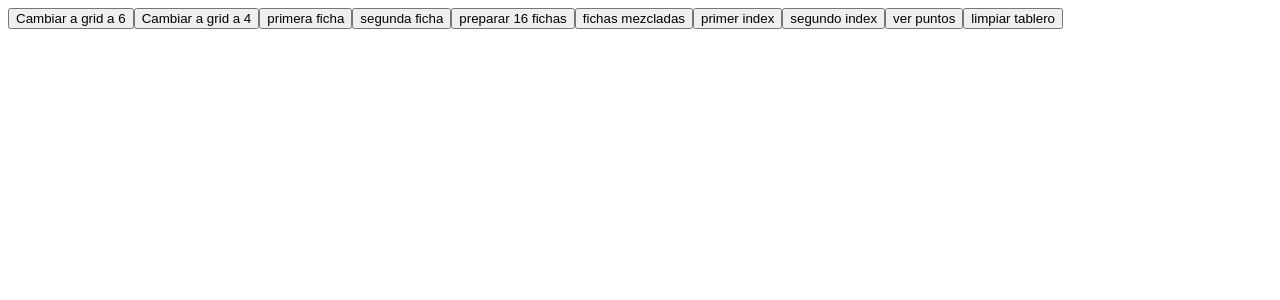
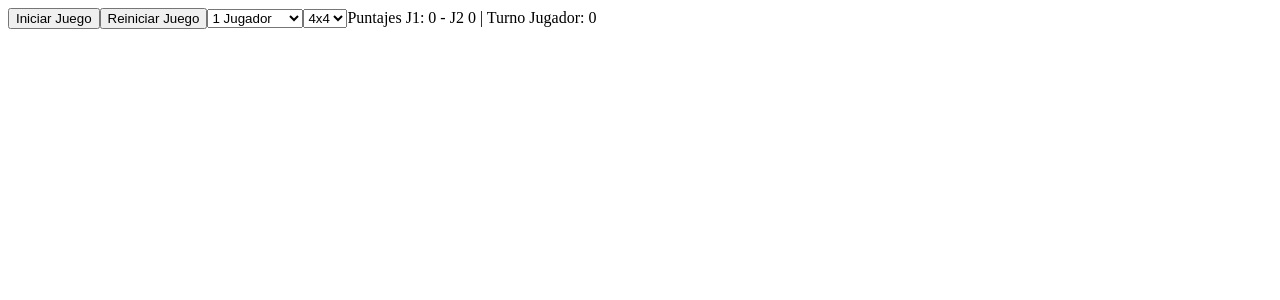
Before and after one commit to DanielBarbe/unq-ui-jorge-barberena-trabajo-final, a React (Create React App) app: page / in a window 1280 px wide. Shown: the top 300 px of the page. Built offline with nearby package versions, Linux system fonts and the light colour scheme.

Commit message:
Cambio la implementacion de las fichas y el tablero. Agrego una navbar Implemento juego para 2 jugadores Implemento sistema de puntos Implemento reinicio de juego

```diff
--- a/src/components/App.js
+++ b/src/components/App.js
@@ -1,5 +1,5 @@
 import "../css/main.css"
-import Ficha from "./Ficha.jsx"
+import Tablero from "./Tablero.jsx"
 import batman from "../img/batman.png"
 import captain from "../img/captain.png"
 import flash from "../img/flash.png"
@@ -10,58 +10,53 @@ import robin from "../img/robin.png"
 import spiderman from "../img/spiderman.png"
 import superman from "../img/superman.png"
 import wonder from "../img/wonder.png"
-import { useEffect, useState } from "react"
+import NavBar from "./NavBar.jsx"
+import { useState } from "react"
 
+const imagenes = [batman, captain, flash, green, ironman, punisher, robin, spiderman, superman, wonder]
 
 const App = () => {
 
   const root = document.querySelector(':root');
-  const [ficha, setFicha] = useState(null);
-  const [fichaEnEspera, setFichaEnEspera] = useState(null);
-  const [indexFicha, setIndexFicha] = useState(null);
-  const [indexFichaEnEspera, setIndexFichaEnEspera] = useState(null);
-  const [puntaje, setPuntaje] = useState(0);
+  const [animandose, setAnimandose] = useState(false);
+  const [fichaElegida, setFichaElegida] = useState(null);
   const [fichasMezcladas, setFichasMezcladas] = useState([]);
-  let fiches = []
+  const [tamañoTablero, setTamañoTablero] = useState(4);
+  const [partidaEnCurso, setPartidaEnCurso] = useState(false);
+  const [puntajes, setPuntajes] = useState([0,0]);
+  const [cantJugadores, setCantJugadores] = useState(1);
+  const [turno, setTurno] = useState(0);
 
-  const imagenes = [batman, captain, flash, green, ironman, punisher, robin, spiderman, superman, wonder]
-
-  useEffect (() => {
-    if(ficha && !fichaEnEspera){
-      setIndexFichaEnEspera(indexFicha)
-      setFichaEnEspera(ficha)
-      setIndexFicha(null)
-      setFicha(null)
-    }
-    ficha && fichaEnEspera && verificarSeleccion()
-  }, [ficha]);
-
-  const verificarSeleccion = () => {
-    if(ficha === fichaEnEspera){
-      setPuntaje(puntaje + 1)
-    }else{
-      voltear(fichaEnEspera, indexFichaEnEspera)
-      voltear(ficha, indexFicha)
-    }
-    setFicha(null)
-    setFichaEnEspera(null)
-    setIndexFicha(null)
-    setIndexFichaEnEspera(null)
+  const iniciarJuego = () => {
+    setPartidaEnCurso(true);
+    definirColumnasTablero()
+    const imagenesMezcladas = prepararImagenes(tamañoTablero * tamañoTablero);
+    setFichasMezcladas(imagenesMezcladas.map( (imagen, i) => ({ index: i, imagen, volteada: false }) ));
+    prepararFichas();
   }
 
-  const voltear = (imagen, index) => {
-    let tmp = [...fichasMezcladas]
-    tmp.splice(index,1, <Ficha frente={imagen} index={index} setFicha={setFicha} setIndex={setIndexFicha}/>)
-    setFichasMezcladas(tmp)
-    console.log(tmp)
+  const reiniciarJuego = () => {
+    setPartidaEnCurso(true);
+    definirColumnasTablero()
+    setPuntajes([0,0]);
+    prepararFichas();
   }
 
-  const prepararFichas = (cantidad) => {
-    let result = []
-    let indexImg = 0
+  const definirColumnasTablero = () => {
+    root.style.setProperty('--grid-cols', tamañoTablero)
+  }
+
+  const prepararFichas = () => {
+    const imagenesMezcladas = prepararImagenes(tamañoTablero * tamañoTablero);
+    setFichasMezcladas(imagenesMezcladas.map( (imagen, i) => ({ index: i, imagen, volteada: false }) ));
+  }
+
+  const prepararImagenes = (cantidad) => {
+    let result = [];
+    let indexImg = 0;
     for (let i = 0; i < cantidad/2; i++){
-      result.push(imagenes[indexImg], imagenes[indexImg])
-      indexImg = (indexImg + 1) % imagenes.length
+      result.push(imagenes[indexImg], imagenes[indexImg]);
+      indexImg = (indexImg + 1) % imagenes.length ;
     }
     for (let i = result.length - 1; i > 0; i--) {
       let j = Math.floor(Math.random() * (i + 1));
@@ -69,24 +64,47 @@ const App = () => {
       result[i] = result[j];
       result[j] = temp;
     }
-    setFichasMezcladas(result.map( (imagen, i) => ( <Ficha frente={imagen} index={i} setFicha={setFicha} setIndex={setIndexFicha} /> )))
+    return [...result];
+  }
+
+  const cambiarTurno = () => {
+    setTurno((turno + 1) % cantJugadores);
+  }
+
+  const sumarPuntoAJugadorActivo = () => {
+    let tmp = [...puntajes]
+    tmp[turno]++
+    setPuntajes(tmp)
+  }
+
+  const onSelection = ficha => {
+    const fichaVolteada = { ...ficha, volteada: true };
+    let fichasMezcladasCopia = [...fichasMezcladas];
+    fichasMezcladasCopia.splice(ficha.index, 1, fichaVolteada);
+    setFichasMezcladas(fichasMezcladasCopia);
+    if(fichaElegida === null) {
+      setFichaElegida(ficha);
+    } else if (fichaElegida.imagen === ficha.imagen) {
+      setFichaElegida(null);
+      sumarPuntoAJugadorActivo();
+      cambiarTurno();
+    } else {
+      setAnimandose(true);
+      setTimeout(() => {
+        fichasMezcladasCopia.splice(ficha.index, 1, ficha);
+        fichasMezcladasCopia.splice(fichaElegida.index, 1, fichaElegida);
+        setFichasMezcladas(fichasMezcladasCopia);
+        setFichaElegida(null);
+        setAnimandose(false);
+        cambiarTurno();
+      }, 1000);
+    }
   }
 
   return (
     <>
-      <button type="button" onClick={ () => root.style.setProperty('--grid-cols', 6) }> Cambiar a grid a 6</button>
-      <button type="button" onClick={ () => root.style.setProperty('--grid-cols', 4) }> Cambiar a grid a 4</button>
-      <button type="button" onClick={ () => console.log(ficha) }> primera ficha</button>
-      <button type="button" onClick={ () => console.log(fichaEnEspera) }> segunda ficha</button>
-      <button type="button" onClick={ () => prepararFichas(16) }> preparar 16 fichas </button>
-      <button type="button" onClick={ () => console.log(fichasMezcladas) }> fichas mezcladas</button>
-      <button type="button" onClick={ () => console.log(indexFicha) }> primer index</button>
-      <button type="button" onClick={ () => console.log(indexFichaEnEspera) }> segundo index</button>
-      <button type="button" onClick={ () => console.log(puntaje) }> ver puntos</button>
-      <button type="button" onClick={ () => setFichasMezcladas([]) }> limpiar tablero</button>
-
-      <div className="tablero"> {fichasMezcladas} </div>
-
+      {NavBar(iniciarJuego, reiniciarJuego, setTamañoTablero, setCantJugadores, partidaEnCurso, puntajes, turno)}
+      <Tablero fichas={fichasMezcladas} animandose={animandose} onSelection={onSelection} />
     </>
   );
 }
--- /dev/null
+++ b/src/components/DropDownMenu.jsx
@@ -0,0 +1,13 @@
+const DropDownMenu = (valorDefault, listaDeOpciones, setValor) => {
+
+    return (
+        <select defaultValue={valorDefault} onChange={(e) => {setValor(e.target.value)}}>
+            {listaDeOpciones.map((opcion) =>
+                <option value={opcion.valor}>{opcion.etiqueta}</option>
+            ) }
+        </select>
+    )
+
+}
+
+export default DropDownMenu;
--- a/src/components/Ficha.jsx
+++ b/src/components/Ficha.jsx
@@ -1,21 +1,14 @@
-import { useState } from "react";
+import '../css/main.css';
 import reverso from "../img/reverso.png";
 
-const Ficha = ({frente, index , setFicha, setIndex}) => {
+const Ficha = ({animandose, onSelection, ficha}) => (
+    <div className="ficha" onClick={() => (!ficha.volteada && !animandose) && onSelection(ficha)}>
+        <div className={`ficha-voltear ${ficha.volteada && 'ficha-accion'}`}>
+            <div>
+                <img className="ficha-imagen" src={ficha.volteada ? ficha.imagen : reverso} />
+            </div>
+        </div>
+    </div>
+)
 
-    const [imagen, setImagen] = useState(reverso)
-
-    const voltearFicha = () => {
-        if (imagen === reverso) {
-            setImagen(frente)
-            setFicha(frente)
-            setIndex(index)
-        }
-    }
-
-    return  <button className="btn-ficha" onClick={ () => { voltearFicha() }}>
-                <img className="ficha"src={imagen} alt=""/>
-            </button>
-}
-
-export default Ficha
+export default Ficha;
--- /dev/null
+++ b/src/components/NavBar.jsx
@@ -0,0 +1,26 @@
+import DropDownMenu from "./DropDownMenu.jsx";
+
+const NavBar = (iniciarJuego, reiniciarJuego, setTamañoTablero, setCantJugadores, partidaEnCurso, puntajes, turno) => {
+
+    const cantidadDeJugadores = [{etiqueta: "1 Jugador", valor:1}
+                                ,{etiqueta: "2 Jugadores", valor:2}]
+
+    const tamañosTablero = [{etiqueta: "4x4", valor:4}
+                           ,{etiqueta: "6x6", valor:6}
+                           ,{etiqueta: "8x8", valor:8}]
+
+    return (
+        <>
+            <button type="button" onClick={ () => !partidaEnCurso && iniciarJuego() }>Iniciar Juego</button>
+            <button type="button" onClick={ () => reiniciarJuego() }>Reiniciar Juego</button>
+            {DropDownMenu("1 Jugador", cantidadDeJugadores, setCantJugadores)}
+            {DropDownMenu("4x4", tamañosTablero, setTamañoTablero)}
+            {`Puntajes J1: ${puntajes[0]} - J2 ${puntajes[1]} | Turno Jugador: ${turno}`}
+
+
+        </>
+    )
+
+}
+
+export default NavBar;
--- /dev/null
+++ b/src/components/Tablero.jsx
@@ -0,0 +1,13 @@
+import Ficha from "./Ficha.jsx"
+
+const Tablero = ({animandose, onSelection, fichas}) => {
+    return (
+        <main className="tablero">
+            {fichas.map( (ficha, i) => {
+                return <Ficha key={`${i}_${ficha.imagen}`} animandose={animandose} onSelection={onSelection} ficha={ficha} />
+            })}
+        </main>
+    );
+}
+
+export default Tablero;
--- a/src/css/main.css
+++ b/src/css/main.css
@@ -10,19 +10,27 @@
 }
 
 .ficha{
-    border: solid 0.4em;
-    border-color: rgb(20, 4, 245);
+    height: 90px;
+    width: 90px;
+    border: solid 0.3em;
     border-radius: 100%;
-    height: 80px;
-    width: 80px
+    border-color: rgb(65, 161, 206);
 }
 
-.ficha:hover{
-    border-color: rgb(56, 143, 53);
-    transition: 0.3s;
+.ficha-voltear{
+    transition: transform 0.6s;
 }
 
-.btn-ficha{
-    background: transparent;
-    border: 0em;
+.ficha-accion{
+    transform: rotateY(360deg);
 }
+
+.ficha-imagen{
+    height: 90px;
+    width: 90px;
+}
+
+.ficha-imagen:hover{
+    transition: 0.3s;
+    filter: grayscale(20%);
+}
```
